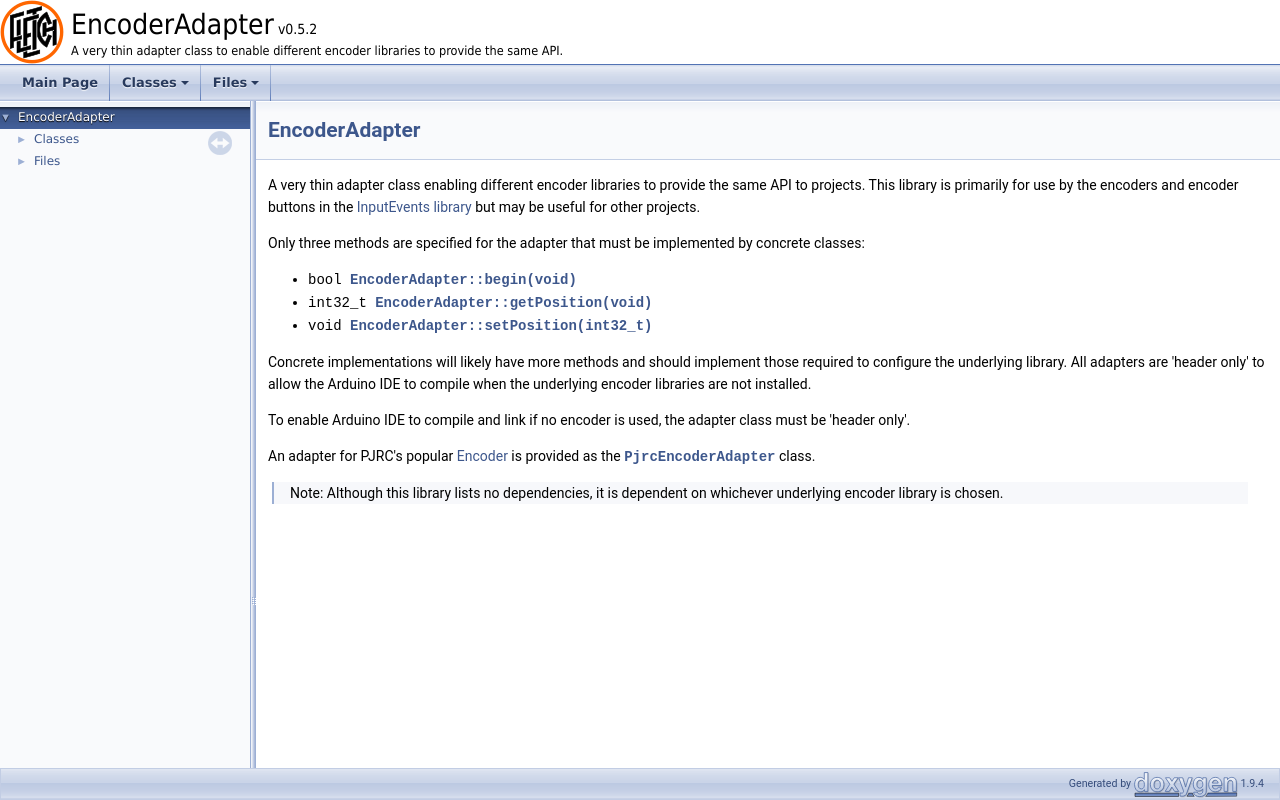
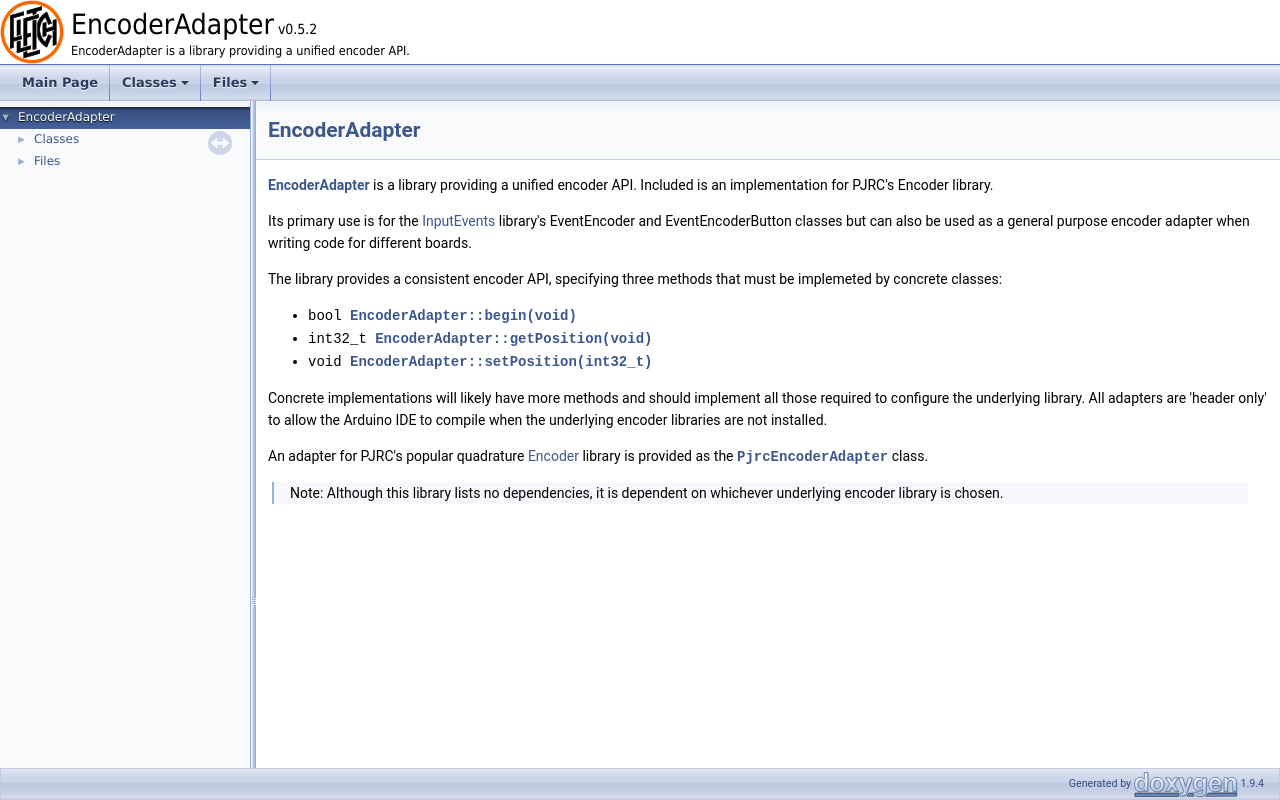
Before and after one commit to Stutchbury/EncoderAdapter, a plain HTML site: page docs/api/index.html in a window 1280 px wide. Drawn offline with Linux system fonts and the light colour scheme.

Commit message:
Update description

```diff
--- a/docs/api/index.html
+++ b/docs/api/index.html
@@ -25,7 +25,7 @@
   <td id="projectalign">
    <div id="projectname">EncoderAdapter<span id="projectnumber">&#160;v0.5.2</span>
    </div>
-   <div id="projectbrief">A very thin adapter class to enable different encoder libraries to provide the same API.</div>
+   <div id="projectbrief">EncoderAdapter is a library providing a unified encoder API.</div>
   </td>
  </tr>
  </tbody>
@@ -64,16 +64,16 @@ $(document).ready(function(){initNavTree('index.html',''); initResizable(); });
   <div class="headertitle"><div class="title"><a class="el" href="classEncoderAdapter.html" title="A lightweight adapter abstract class for encoders.">EncoderAdapter</a> </div></div>
 </div><!--header-->
 <div class="contents">
-<div class="textblock"><p ><a class="anchor" id="md_docs_apidocs"></a> A very thin adapter class enabling different encoder libraries to provide the same API to projects. This library is primarily for use by the encoders and encoder buttons in the <a href="https://github.com/Stutchbury/InputEvents">InputEvents library</a> but may be useful for other projects.</p>
-<p >Only three methods are specified for the adapter that must be implemented by concrete classes:</p>
+<div class="textblock"><p ><a class="anchor" id="md_docs_apidocs"></a> <a class="el" href="classEncoderAdapter.html" title="A lightweight adapter abstract class for encoders.">EncoderAdapter</a> is a library providing a unified encoder API. Included is an implementation for PJRC's Encoder library.</p>
+<p >Its primary use is for the <a href="https://github.com/Stutchbury/InputEvents">InputEvents</a> library's EventEncoder and EventEncoderButton classes but can also be used as a general purpose encoder adapter when writing code for different boards.</p>
+<p >The library provides a consistent encoder API, specifying three methods that must be implemeted by concrete classes:</p>
 <ul>
 <li><code>bool <a class="el" href="classEncoderAdapter.html#a3efe686631649a27340443e6d6d53bf1" title="For compatibility with the Arduino library convention.">EncoderAdapter::begin(void)</a></code></li>
 <li><code>int32_t <a class="el" href="classEncoderAdapter.html#a9bc0065a310f1624ea94347cc28d12b7" title="Get the current position as reported by the encoder class.">EncoderAdapter::getPosition(void)</a></code></li>
 <li><code>void <a class="el" href="classEncoderAdapter.html#a6464595b4839722877de2a3c1feae6f4" title="Set the a new position of the encoder. For some libraries this may only allow it to be set to 0.">EncoderAdapter::setPosition(int32_t)</a></code></li>
 </ul>
-<p >Concrete implementations will likely have more methods and should implement those required to configure the underlying library. All adapters are 'header only' to allow the Arduino IDE to compile when the underlying encoder libraries are not installed.</p>
-<p >To enable Arduino IDE to compile and link if no encoder is used, the adapter class must be 'header only'.</p>
-<p >An adapter for PJRC's popular <a href="https://reference.arduino.cc/reference/en/libraries/encoder/">Encoder</a> is provided as the <code><a class="el" href="classPjrcEncoderAdapter.html" title="An adapter for PJRC&#39;s Encoder.">PjrcEncoderAdapter</a></code> class.</p>
+<p >Concrete implementations will likely have more methods and should implement all those required to configure the underlying library. All adapters are 'header only' to allow the Arduino IDE to compile when the underlying encoder libraries are not installed.</p>
+<p >An adapter for PJRC's popular quadrature <a href="https://reference.arduino.cc/reference/en/libraries/encoder/">Encoder</a> library is provided as the <code><a class="el" href="classPjrcEncoderAdapter.html" title="An adapter for PJRC&#39;s Encoder.">PjrcEncoderAdapter</a></code> class.</p>
 <blockquote class="doxtable">
 <p >&zwj;Note: Although this library lists no dependencies, it is dependent on whichever underlying encoder library is chosen. </p>
 </blockquote>
```
Also changed, not shown: docs/api/EncoderAdapter_8h_source.html (+1 -1 lines), docs/api/PjrcEncoderAdapter_8h_source.html (+1 -1 lines), docs/api/annotated.html (+1 -1 lines), docs/api/classEncoderAdapter-members.html (+1 -1 lines), docs/api/classEncoderAdapter.html (+1 -1 lines), docs/api/classPjrcEncoderAdapter-members.html (+1 -1 lines), docs/api/classPjrcEncoderAdapter.html (+1 -1 lines), docs/api/classes.html (+1 -1 lines), docs/api/dir_49e56c817e5e54854c35e136979f97ca.html (+1 -1 lines), docs/api/dir_68267d1309a1af8e8297ef4c3efbcdba.html (+1 -1 lines), docs/api/files.html (+1 -1 lines), docs/api/functions.html (+1 -1 lines), docs/api/functions_func.html (+1 -1 lines), docs/api/graph_legend.html (+1 -1 lines), 2 more files.
